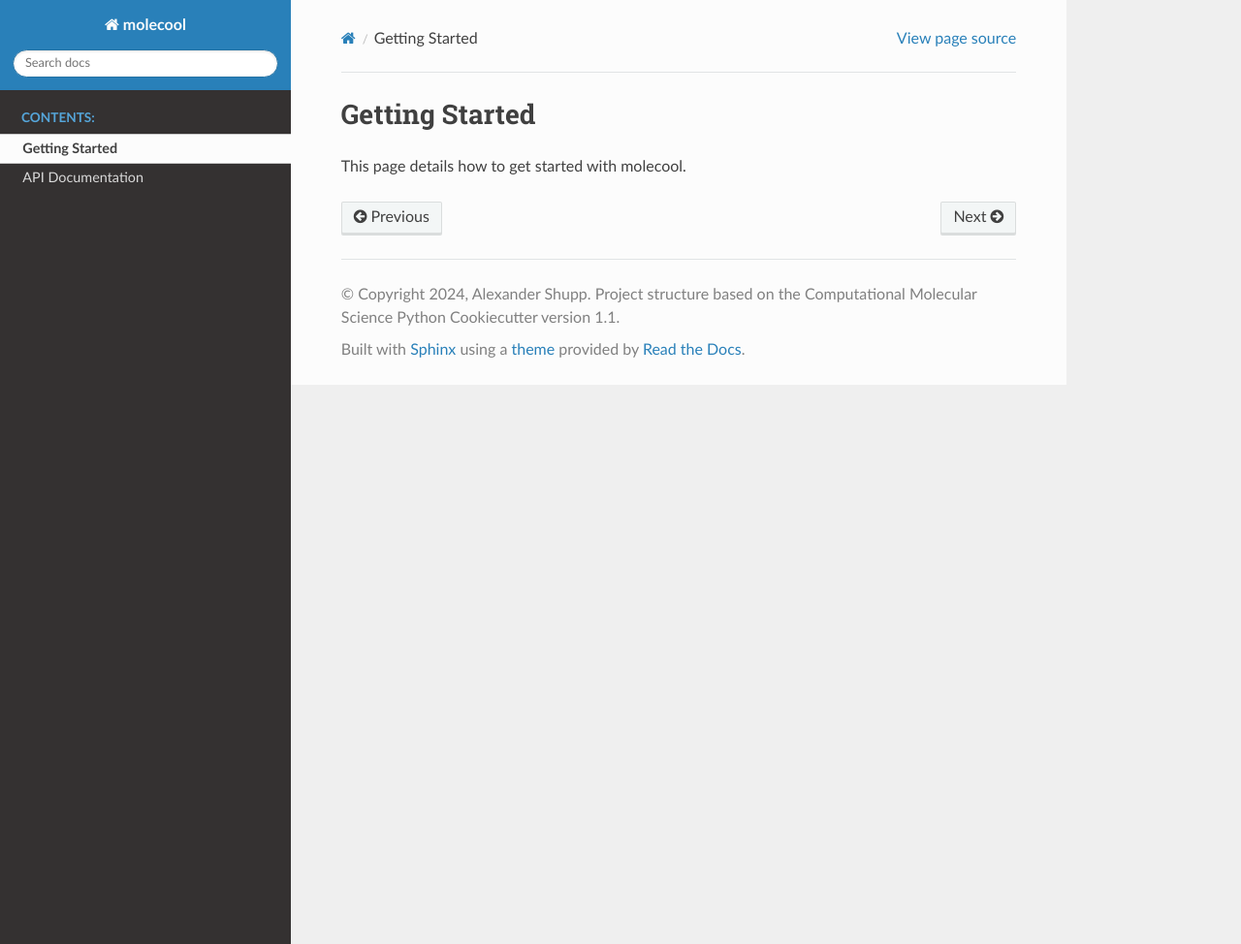
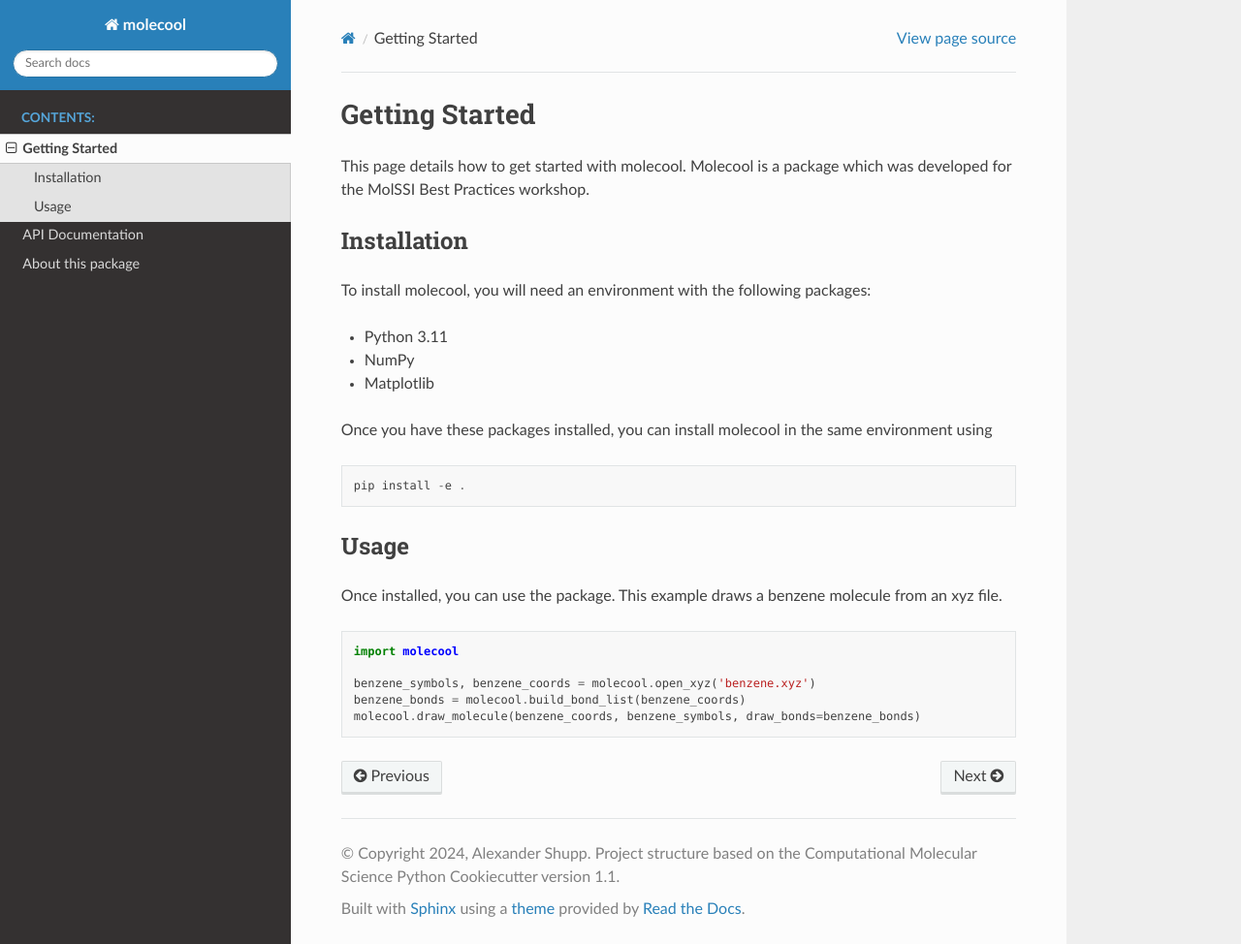
Before and after one commit to alexshupp26/molecool, a Sphinx documentation site: the page built from docs/getting_started.rst, in a window 1280 px wide and 974 px high. Shown: the whole window at 97% size. Built offline with Sphinx 7.4.7 and the Read the Docs theme 2.0.0, drawn with Linux system fonts in a browser that asks for light colours; the version number could not be read and is left out.

```diff
--- /dev/null
+++ b/docs/about.rst
@@ -0,0 +1,3 @@
+About this package
+------------------
+This package and documentation are a sample created for the Best Practices Workshop held by `The Molecular Sciences Software Institute <https://molssi.org>`_.
--- a/docs/api.rst
+++ b/docs/api.rst
@@ -5,3 +5,4 @@ API Documentation
    :toctree: autosummary
 
    molecool.canvas
+   molecool.calculate_distance
--- a/docs/conf.py
+++ b/docs/conf.py
@@ -43,16 +43,28 @@ release = ''
 # extensions coming with Sphinx (named 'sphinx.ext.*') or your custom
 # ones.
 extensions = [
-    'sphinx.ext.autosummary',
-    'sphinx.ext.autodoc',
+    'autoapi.extension',
+    #'sphinx.ext.autosummary',
+    #'sphinx.ext.autodoc',
     'sphinx.ext.mathjax',
     'sphinx.ext.viewcode',
     'sphinx.ext.napoleon',
     'sphinx.ext.intersphinx',
     'sphinx.ext.extlinks',
 ]
+autoapi_dirs = ['../molecool']
+autoapi_ignore = ["*/tests/*",
+                  "*_version.py"]
 
-autosummary_generate = True
+autoapi_options = ['members',
+		'undoc-members',
+		#'private-members',
+		#'special-members',
+		'show-inheritance',
+		'show-module-summary',
+		'imported-members']
+
+# autosummary_generate = True	# or delete this
 napoleon_google_docstring = False
 napoleon_use_param = False
 napoleon_use_ivar = True
--- a/docs/getting_started.rst
+++ b/docs/getting_started.rst
@@ -1,4 +1,28 @@
 Getting Started
 ===============
 
-This page details how to get started with molecool.
+This page details how to get started with molecool. Molecool is a package which was developed for the MolSSI Best Practices workshop.
+
+Installation
+------------
+To install molecool, you will need an environment with the following packages:
+
+* Python 3.11
+* NumPy
+* Matplotlib
+
+Once you have these packages installed, you can install molecool in the same environment using
+::
+
+    pip install -e .
+
+Usage
+-------
+Once installed, you can use the package. This example draws a benzene molecule from an xyz file.
+::
+
+    import molecool
+
+    benzene_symbols, benzene_coords = molecool.open_xyz('benzene.xyz')
+    benzene_bonds = molecool.build_bond_list(benzene_coords)
+    molecool.draw_molecule(benzene_coords, benzene_symbols, draw_bonds=benzene_bonds)
--- a/docs/index.rst
+++ b/docs/index.rst
@@ -5,6 +5,9 @@
 
 Welcome to molecool's documentation!
 =========================================================
+molecool is a Python package designed to read in, perform analysis,
+and visualize molecular coordinates. The file formats `xyz` and `pdb` are
+currently supported.
 
 .. toctree::
    :maxdepth: 2
@@ -12,6 +15,7 @@ Welcome to molecool's documentation!
 
    getting_started
    api
+   about
 
 
 
```
Also changed, not shown: docs/measure.rst (added, +12 -0 lines), docs/requirements.yaml (+6 -1 lines).
